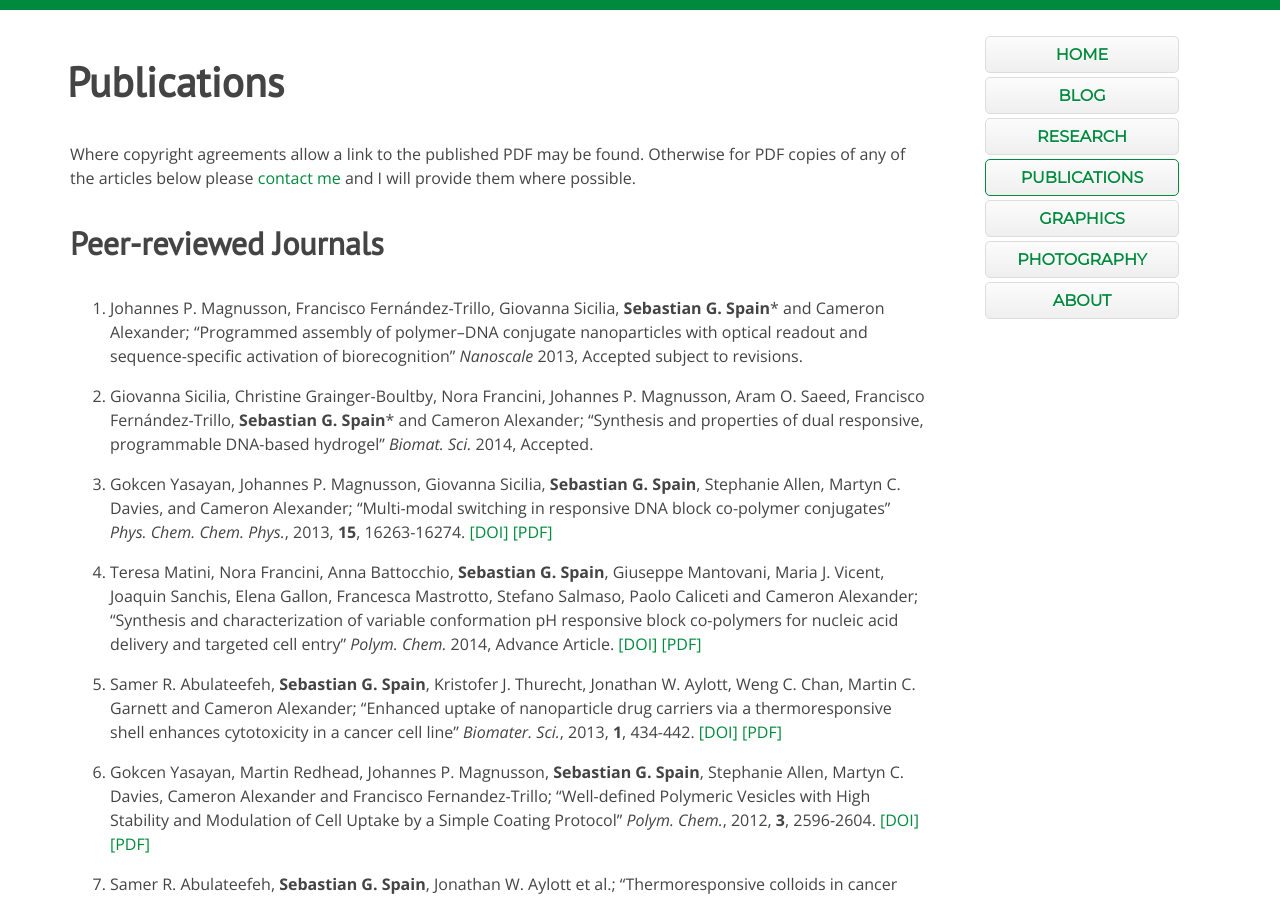
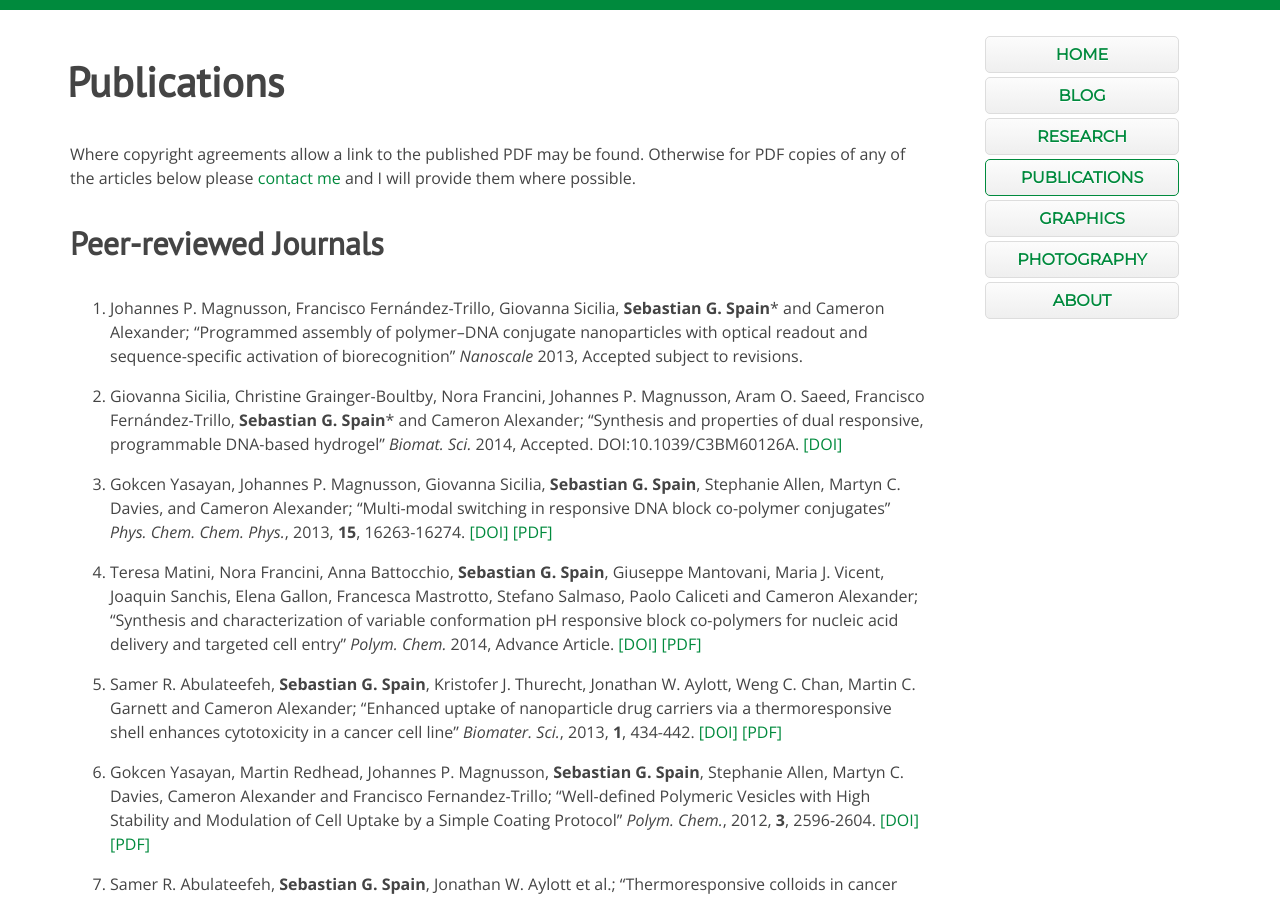
Before and after one commit to sebspain/sebspain.github.io, a Jekyll site: the page built from publications/index.md, in a window 1280 px wide and 900 px high. Built offline with Jekyll 4.4.1, drawn with Linux system fonts in a browser that asks for light colours; Markdown is read by kramdown in place of the engine named in the settings.

```diff
--- a/publications/index.md
+++ b/publications/index.md
@@ -9,7 +9,7 @@
 
 1. Johannes P. Magnusson, Francisco Fernández-Trillo, Giovanna Sicilia, <strong>Sebastian G. Spain</strong>* and Cameron Alexander; "Programmed assembly of polymer–DNA conjugate nanoparticles with optical readout and sequence-specific activation of biorecognition" <em>Nanoscale</em> 2013, Accepted subject to revisions.
 
-1. Giovanna Sicilia, Christine Grainger-Boultby, Nora Francini, Johannes P. Magnusson, Aram O. Saeed, Francisco Fernández-Trillo, <strong>Sebastian G. Spain</strong>* and Cameron Alexander; "Synthesis and properties of dual responsive, programmable DNA-based hydrogel" <em>Biomat. Sci.</em> 2014, Accepted.
+1. Giovanna Sicilia, Christine Grainger-Boultby, Nora Francini, Johannes P. Magnusson, Aram O. Saeed, Francisco Fernández-Trillo, <strong>Sebastian G. Spain</strong>* and Cameron Alexander; "Synthesis and properties of dual responsive, programmable DNA-based hydrogel" <em>Biomat. Sci.</em> 2014, Accepted. DOI:10.1039/C3BM60126A. [\[DOI\]](http://dx.doi.org/10.1039/C3BM60126A)
 
 1. Gokcen Yasayan, Johannes P. Magnusson, Giovanna Sicilia, <strong>Sebastian G. Spain</strong>, Stephanie Allen, Martyn C. Davies, and Cameron Alexander; "Multi-modal switching in responsive DNA block co-polymer conjugates" <em>Phys. Chem. Chem. Phys.</em>, 2013, <strong>15</strong>, 16263-16274. [\[DOI\]](http://dx.doi.org/10.1039/C3CP52243A) [\[PDF\]](/publications/PDFs/c3cp52243a.pdf)
 
```
